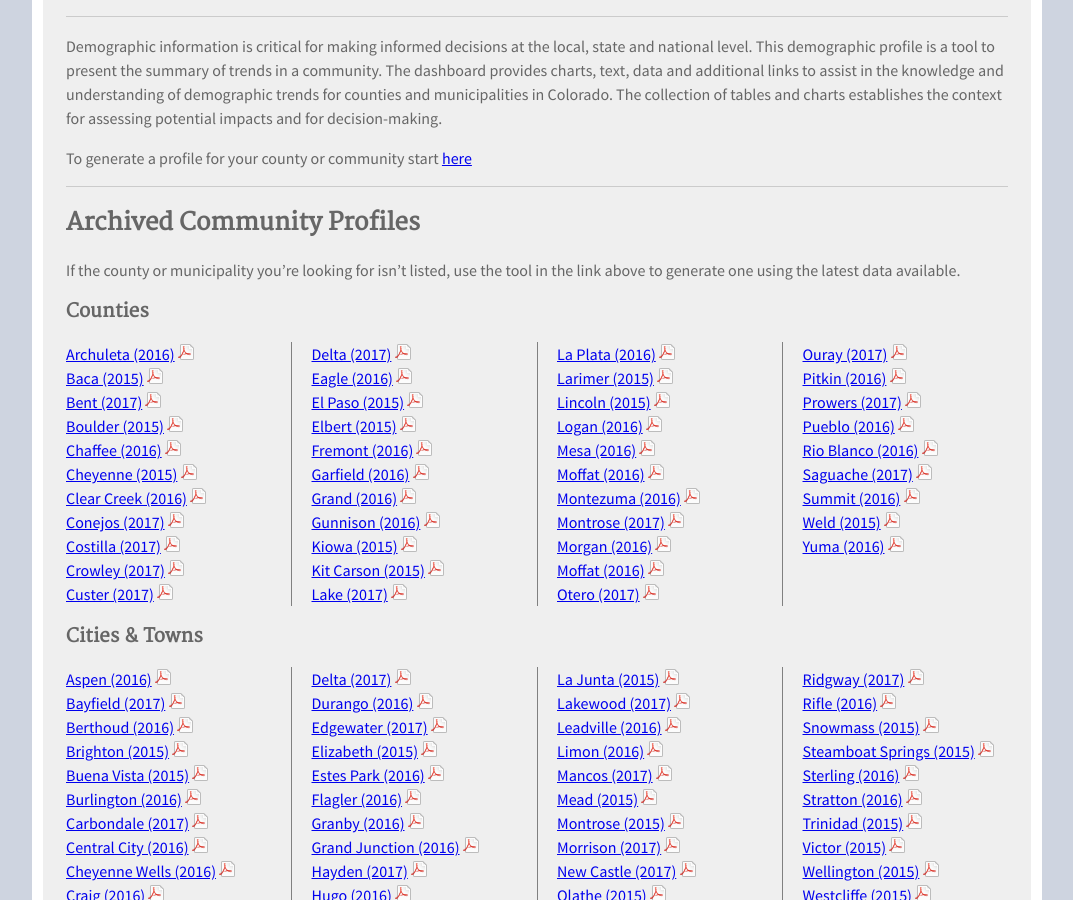
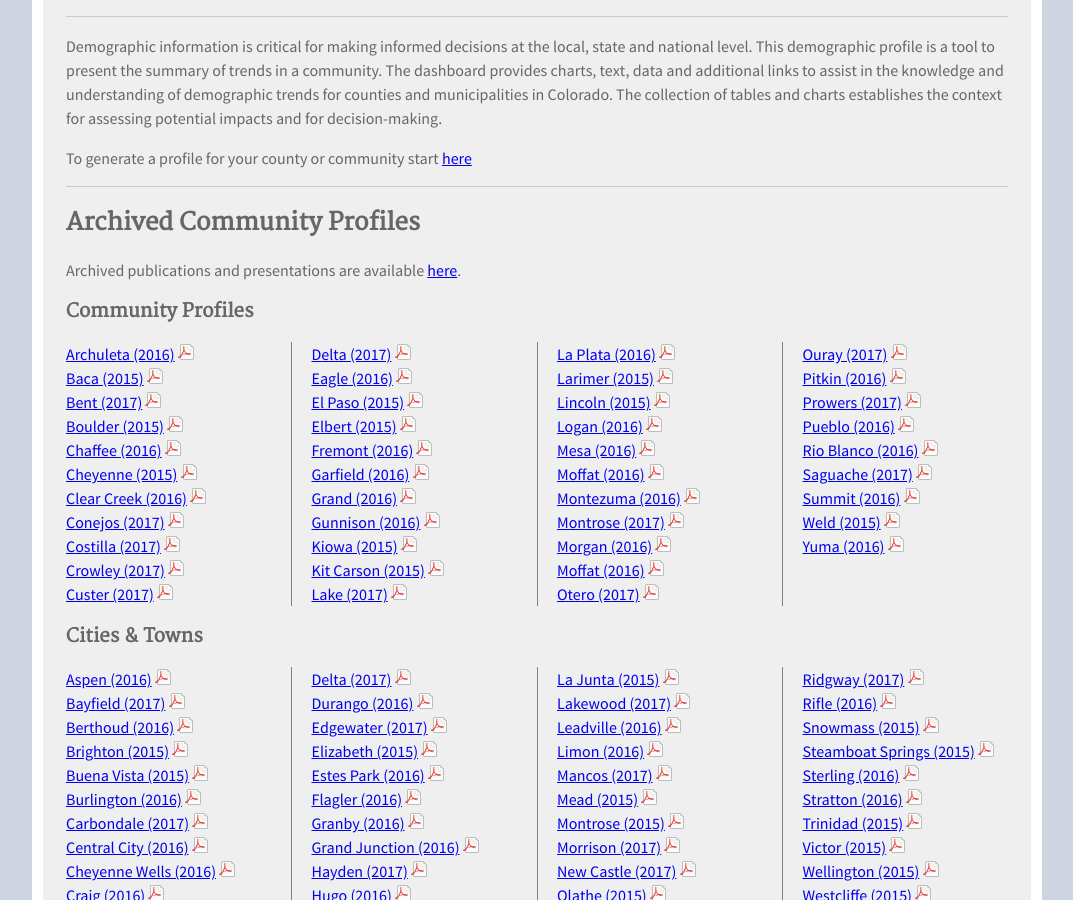
Before and after one commit to TBleess/Website_New, a Jekyll site: the page built from pages/9_Not_in_Menu/cp_test.md, in a window 1280 px wide and 900 px high, scrolled down 406 px. Shown: the whole window, without its empty margins (103-1176 px from the left). Built offline with Jekyll 4.4.1, drawn with Linux system fonts in a browser that asks for light colours.

Commit message:
Update link to archive

```diff
--- a/pages/9_Not_in_Menu/cp_test.md
+++ b/pages/9_Not_in_Menu/cp_test.md
@@ -19,9 +19,9 @@ To generate a profile for your county or community start [here](https://gis.dola
 - - -
 ##  Archived Community Profiles
 
-If the county or municipality you're looking for isn't listed, use the tool in the link above to generate one using the latest data available.
+Archived publications and presentations are available [here](/demography/archived-publications-and-presentations#archived-publications-and-presentations).
 
-### Counties
+### Community Profiles
 <div class="newspaper">
 
 <a href="https://drive.google.com/uc?export=download&id=0ByjImPUKASTTZXRhZm9GVHJiQ3c">Archuleta (2016)</a> <img src="/images/page_white_acrobat.png" alt ="download pdf file"><br />
```
